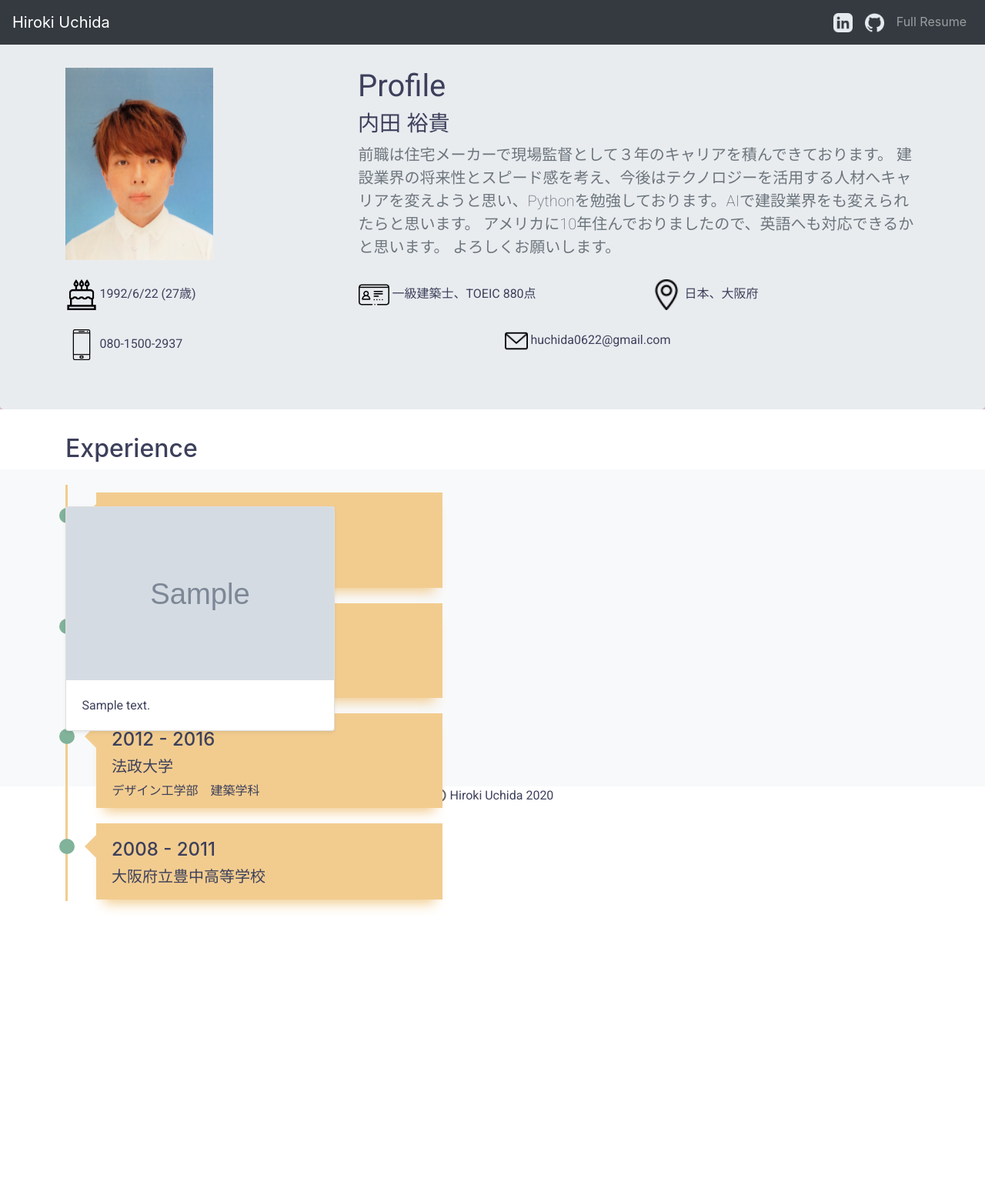
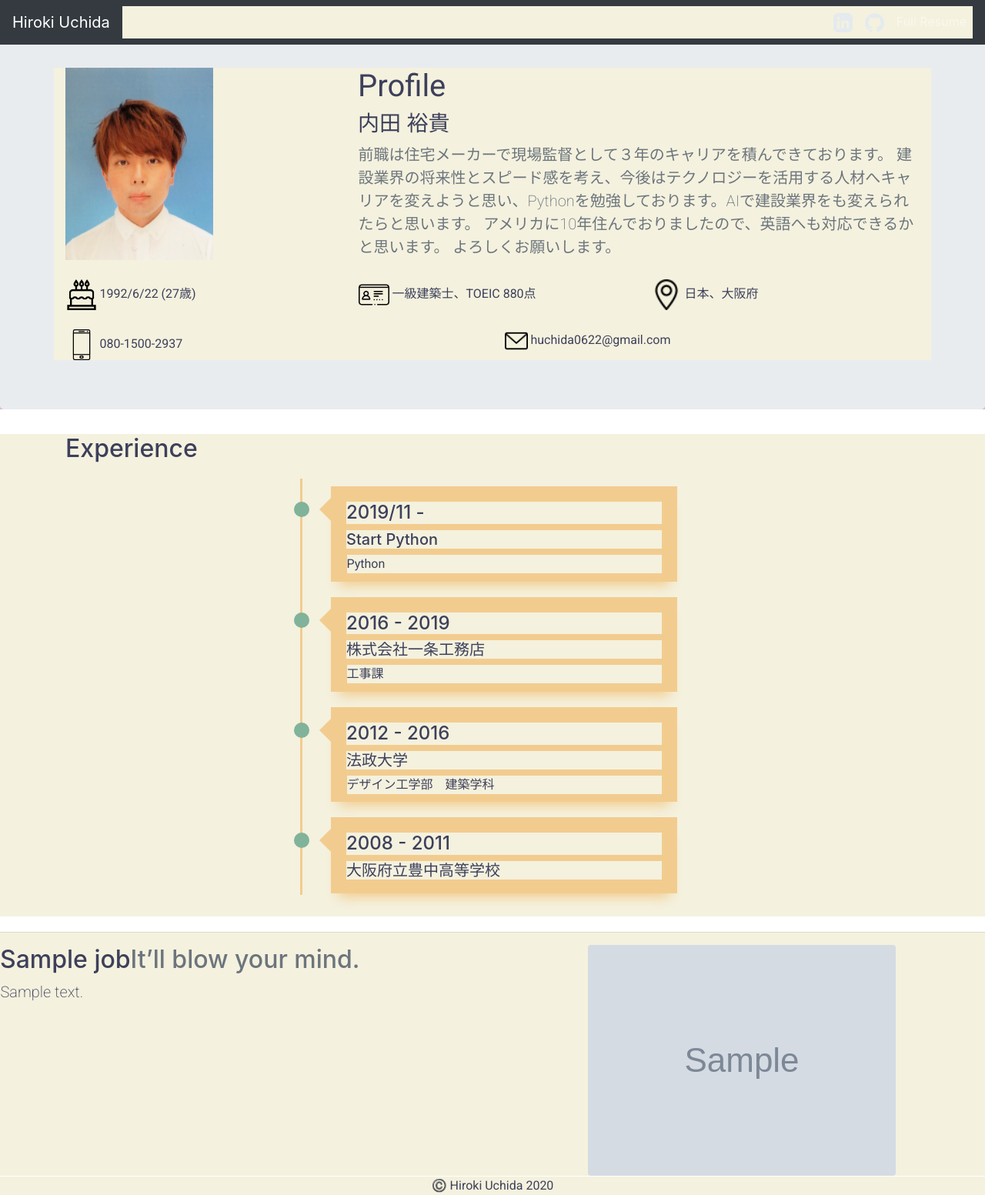
Before and after one commit to Hir0kii/port_project, a Django app: template jobs/templates/jobs/home.html in a window 1280 px wide. Shown: the whole page at 77% size. Before the commit the page ends 1183 px from the top, so only its background shows below. Run offline with Django 3.2, Linux system fonts and the light colour scheme; the template is opened without the code that fills it: most values are stand-ins (such as "Sample title", 1, 10 or a date in 2020); grey boxes marked "Sample" are stand-in pictures; data that the repository does not hold is empty; some libraries are stand-ins or nearby versions.

Commit message:
add projects

```diff
--- a/jobs/models.py
+++ b/jobs/models.py
@@ -4,6 +4,7 @@ from django.db import models
 class Job(models.Model):
     title = models.CharField(max_length=200)
     image = models.ImageField(upload_to='images/')
+    url = models.URLField()
     summary = models.CharField(max_length=200)
 
     def __str__(self):
--- a/jobs/static/jobs/css/master.css
+++ b/jobs/static/jobs/css/master.css
@@ -1,3 +1,7 @@
+*{
+  background-color: #F4F1DE;
+}
+
 .bd-placeholder-img {
   font-size: 1.125rem;
   text-anchor: middle;
--- a/jobs/templates/jobs/home.html
+++ b/jobs/templates/jobs/home.html
@@ -46,20 +46,21 @@
 </section>
 
 <section class="project">
-  <div class="album py-5 bg-light">
-    <div class="container">
-      <div class="row">
+        {% for job in jobs.all %}
+        <hr class="featurette-divider">
 
-        {% for job in jobs.all %}
+            <div class="row featurette">
+              <div class="col-md-7">
+                <h2 class="featurette-heading">{{ job.title }}<span class="text-muted">It’ll blow your mind.</span></h2>
+                <p class="lead">
+                  {{ job.summary }}
+                </p>
+              </div>
+              <div class="col-md-3">
+                <img class="rounded" src="{{ job.image.url }}" height="300" alt="project image">
+              </div>
+            </div>
 
-        <div class="col-md-4">
-          <div class="card mb-4 shadow-sm">
-            <img class="bd-placeholder-img card-img-top" src="{{ job.image.url }}" width="100%" height="225" alt="No Image" />
-            <div class="card-body">
-              <p class="card-text">{{ job.summary }}</p>
-            </div>
-          </div>
-        </div>
 
         {% endfor %}
 
@@ -68,4 +69,10 @@
   </div>
 </section>
 
+
+
+
+
+
+
 {% endblock %}
--- a/jobs/templates/jobs/resume.html
+++ b/jobs/templates/jobs/resume.html
@@ -12,7 +12,7 @@
     height: auto;
     margin: 20px auto;
     padding: 10px;
-    position: absolute;
+    position: relative;
     list-style-type: none;
   }
 
```
Also changed, not shown: jobs/migrations/0003_job_url.py (added).
